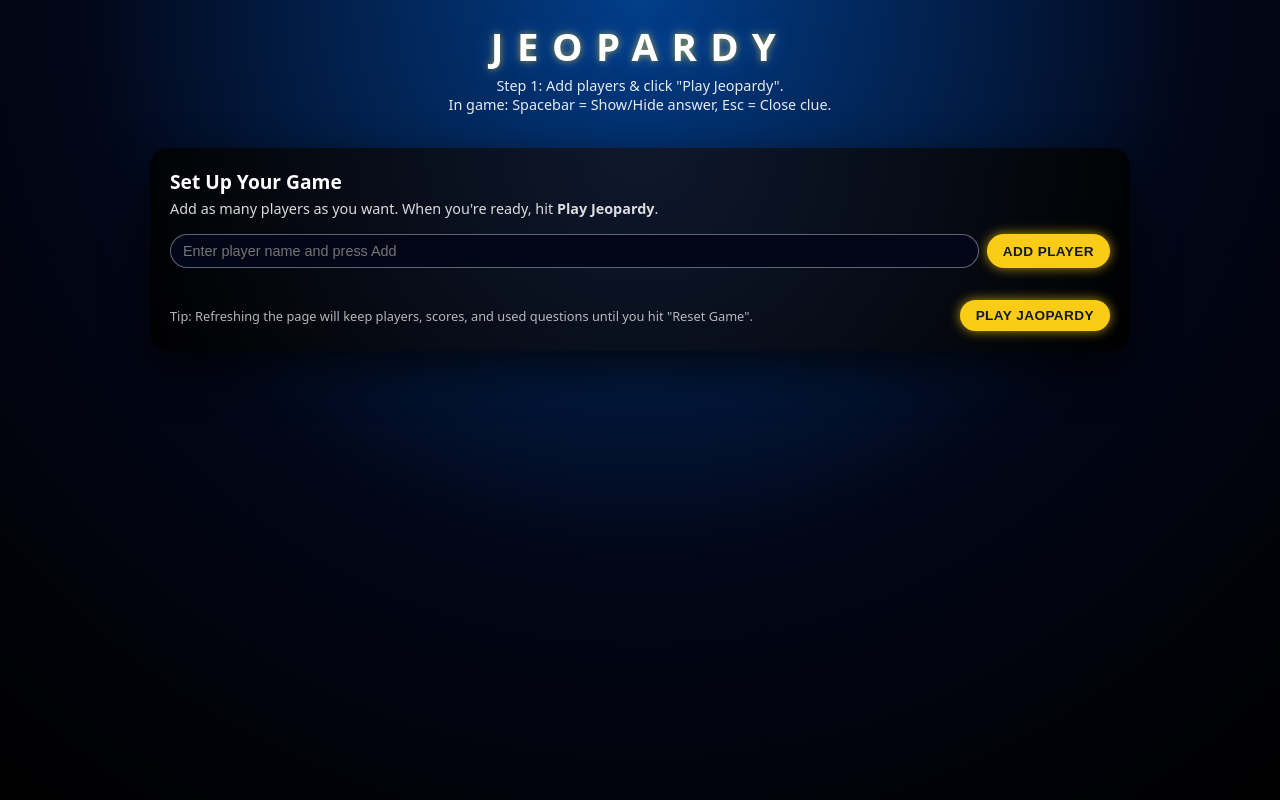
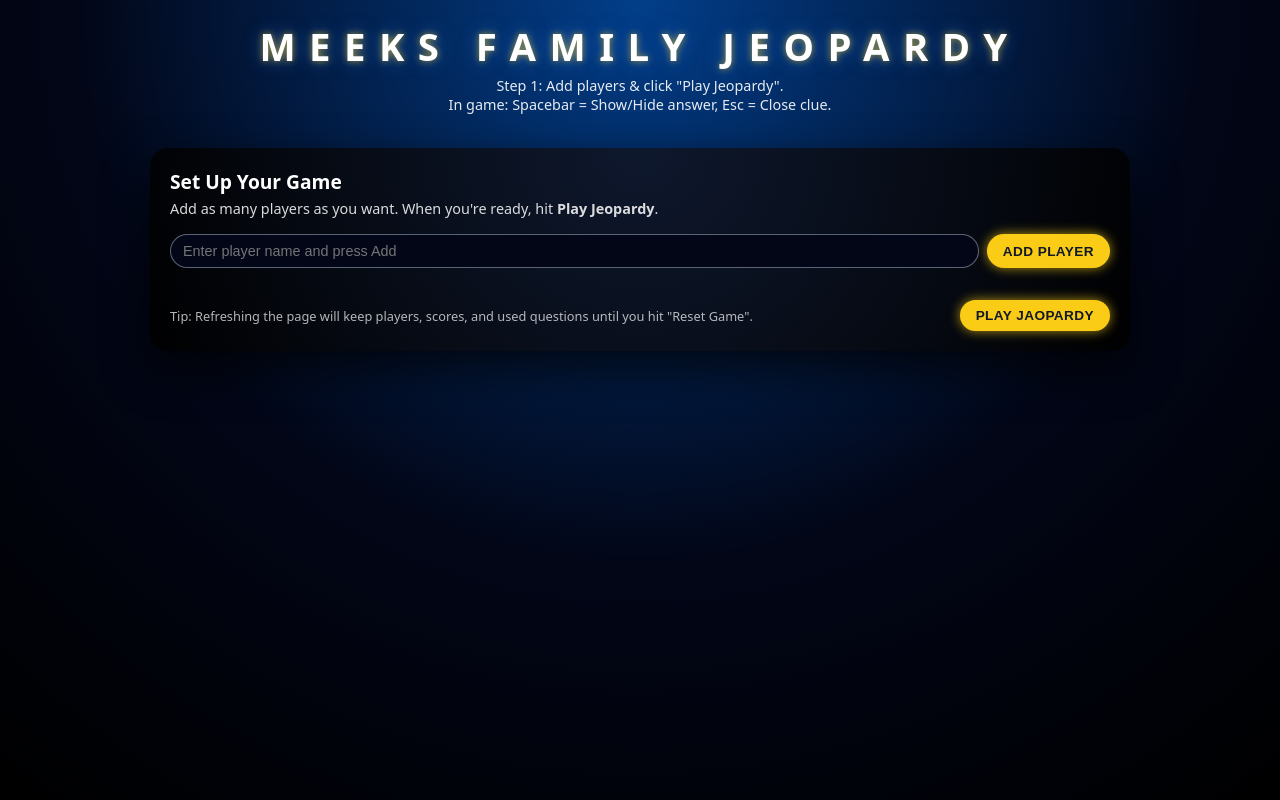
Before and after one commit to n3wport-code/Meeks-jeopardy, a plain HTML site: page index.html in a window 1280 px wide. Drawn offline with Linux system fonts and the light colour scheme.

Commit message:
few title changes

```diff
--- a/index.html
+++ b/index.html
@@ -2,7 +2,7 @@
 <html lang="en">
 <head>
   <meta charset="UTF-8" />
-  <title>Friend Group Jeopardy</title>
+  <title>Meeks Family Jeopardy</title>
   <meta name="viewport" content="width=device-width, initial-scale=1" />
   <style>
     :root {
@@ -607,7 +607,7 @@
   </style>
 </head>
 <body>
-  <h1>JEOPARDY</h1>
+  <h1>MEEKS FAMILY JEOPARDY</h1>
   <div class="subtitle">
     Step 1: Add players & click "Play Jeopardy".<br />
     In game: Spacebar = Show/Hide answer, Esc = Close clue.
```
